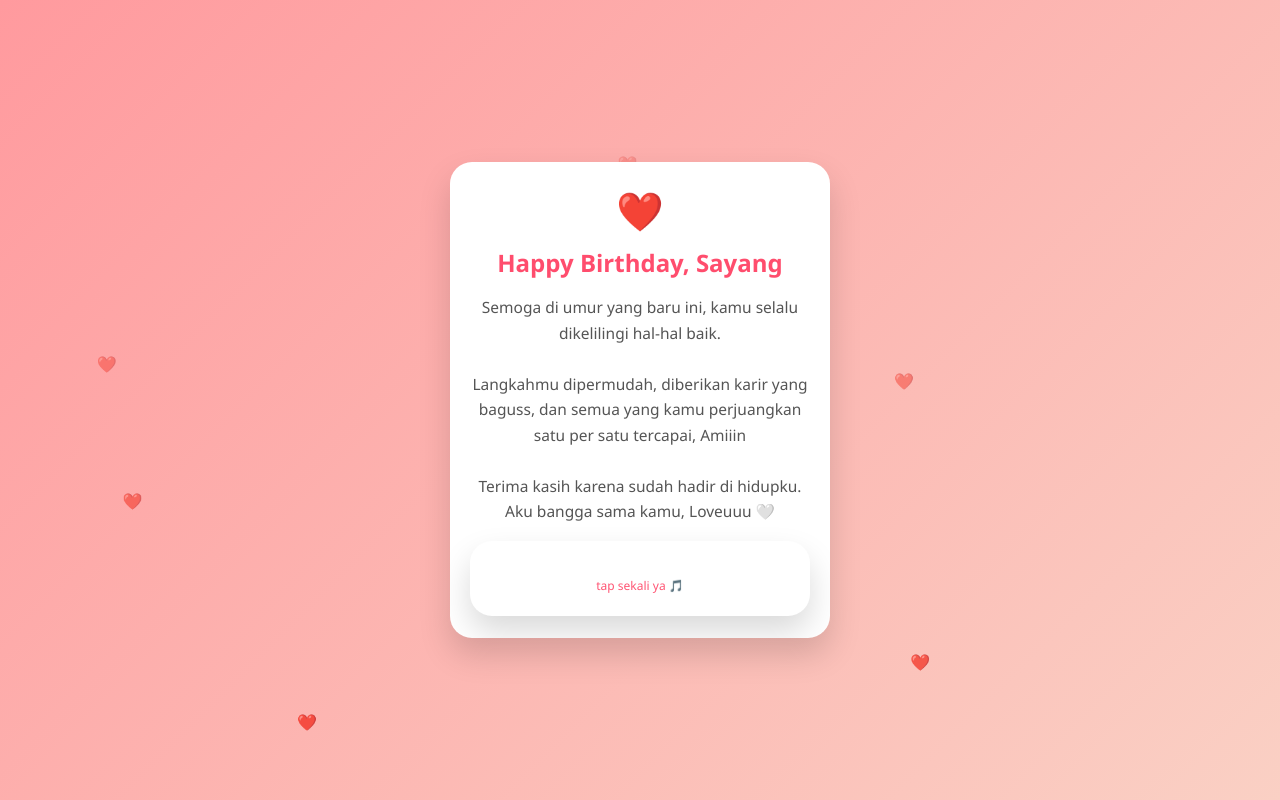
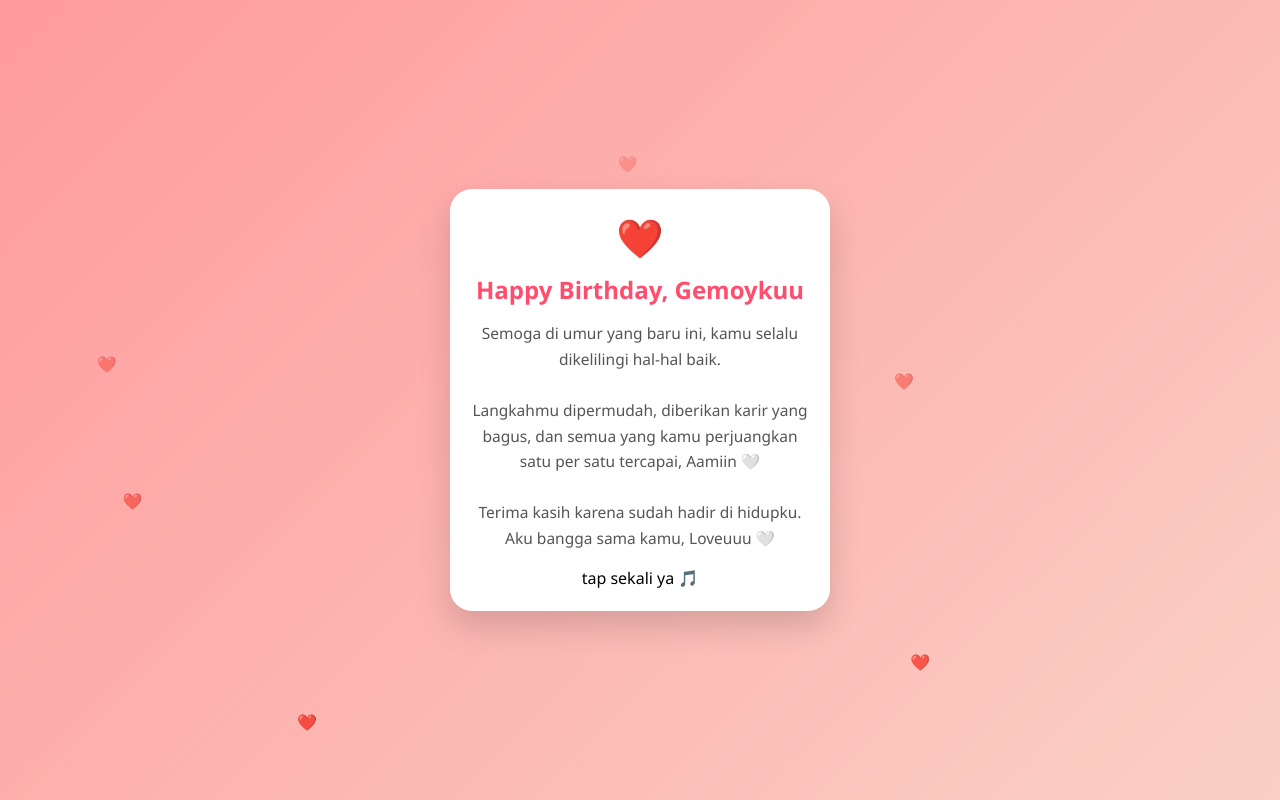
Before and after one commit to pi-cle/birthday, a plain HTML site: page index.html in a window 1280 px wide. Drawn offline with Linux system fonts and the light colour scheme.

Commit message:
Update index.html

```diff
--- a/index.html
+++ b/index.html
@@ -36,22 +36,9 @@
       z-index: 2;
     }
 
-    .Lcard {
-      background: #fff;
-      width: 100%;
-      max-width: 380px;
-      max-height: 85dvh;
-      padding: 22px 20px;
-      border-radius: 22px;
-      text-align: center;
-      box-shadow: 0 16px 32px rgba(0,0,0,0.15);
-      overflow-y: auto;
-      z-index: 2;
-    }
-
     .heart {
       font-size: 38px;
-      animation: beat 1s infinite;
+      animation: 1s infinite;
       margin-bottom: 8px;
     }
 
@@ -69,10 +56,10 @@
 
     .tap-hint {
       margin-top: 14px;
-      font-size: 12px;
+      font-size: clamp(14px, 4vw, 15.5px);
       color: #ff4d6d;
       opacity: 0.85;
-      animation: blink 1.5s infinite;
+      animation: Breathe 1.5s infinite;
     }
 
     @keyframes beat {
@@ -85,8 +72,8 @@
       to { opacity: 1; transform: translateY(0); }
     }
 
-    @keyframes blink {
-      0%,100% { opacity: .4; }
+    @keyframes Breathe {
+      0%, 50%, 100% { opacity: .4; }
       50% { opacity: 1; }
     }
 
@@ -106,45 +93,41 @@
 </head>
 <body>
 
-  <!-- 🎵 Perfect – One Direction (autoplay muted, legal) -->
-  <iframe
-    id="ytMusic"
-    src="https://www.youtube.com/embed/Ho32Oh6b4jc?autoplay=1&mute=1&loop=1&playlist=Ho32Oh6b4jc"
-    allow="autoplay"
-    style="display:none">
-  </iframe>
+  <!-- 🎵 OneDrive Music -->
+  <audio id="bgMusic" loop preload="auto">
+    <source src="https://ondrivestorage-my.sharepoint.com/:u:/g/personal/ohmemories_ondrivestorage_my_id/IQDPqefT3zfRQY5dTiU3VQnsAanPNeNPrt8xkbXOaZ7QI6U" type="audio/mpeg">
+  </audio>
 
   <div class="card">
     <div class="heart">❤️</div>
-    <h1>Happy Birthday, Sayang</h1>
+    <h1>Happy Birthday, Gemoykuu
+    </h1>
     <p>
       Semoga di umur yang baru ini, kamu selalu dikelilingi hal-hal baik.<br><br>
-      Langkahmu dipermudah, diberikan karir yang baguss, dan semua yang kamu perjuangkan
-      satu per satu tercapai, Amiiin <br><br>
+      Langkahmu dipermudah, diberikan karir yang bagus, dan semua yang kamu perjuangkan
+      satu per satu tercapai, Aamiin 🤍<br><br>
       Terima kasih karena sudah hadir di hidupku.
       Aku bangga sama kamu, Loveuuu 🤍
     </p>
-    <div class="Lcard">
-    <div class="tap-hint">tap sekali ya 🎵</div>
+    <div class="">tap sekali ya 🎵</div>
   </div>
 
   <script>
-    // 🎵 unmute after first interaction (HP safe)
+    const music = document.getElementById("bgMusic");
     let played = false;
-    const iframe = document.getElementById("ytMusic");
 
-    function enableMusic() {
+    function playMusic() {
       if (!played) {
-        iframe.src = iframe.src.replace("mute=1", "mute=0");
+        music.volume = 0.6;
+        music.play().catch(() => {});
         played = true;
         document.querySelector(".tap-hint").style.display = "none";
       }
     }
 
-    document.body.addEventListener("click", enableMusic);
-    document.body.addEventListener("touchstart", enableMusic);
+    document.body.addEventListener("click", playMusic);
+    document.body.addEventListener("touchstart", playMusic);
 
-    // ❤️ lighter floating hearts
     function createHeart() {
       const heart = document.createElement("div");
       heart.className = "floating-heart";
```
